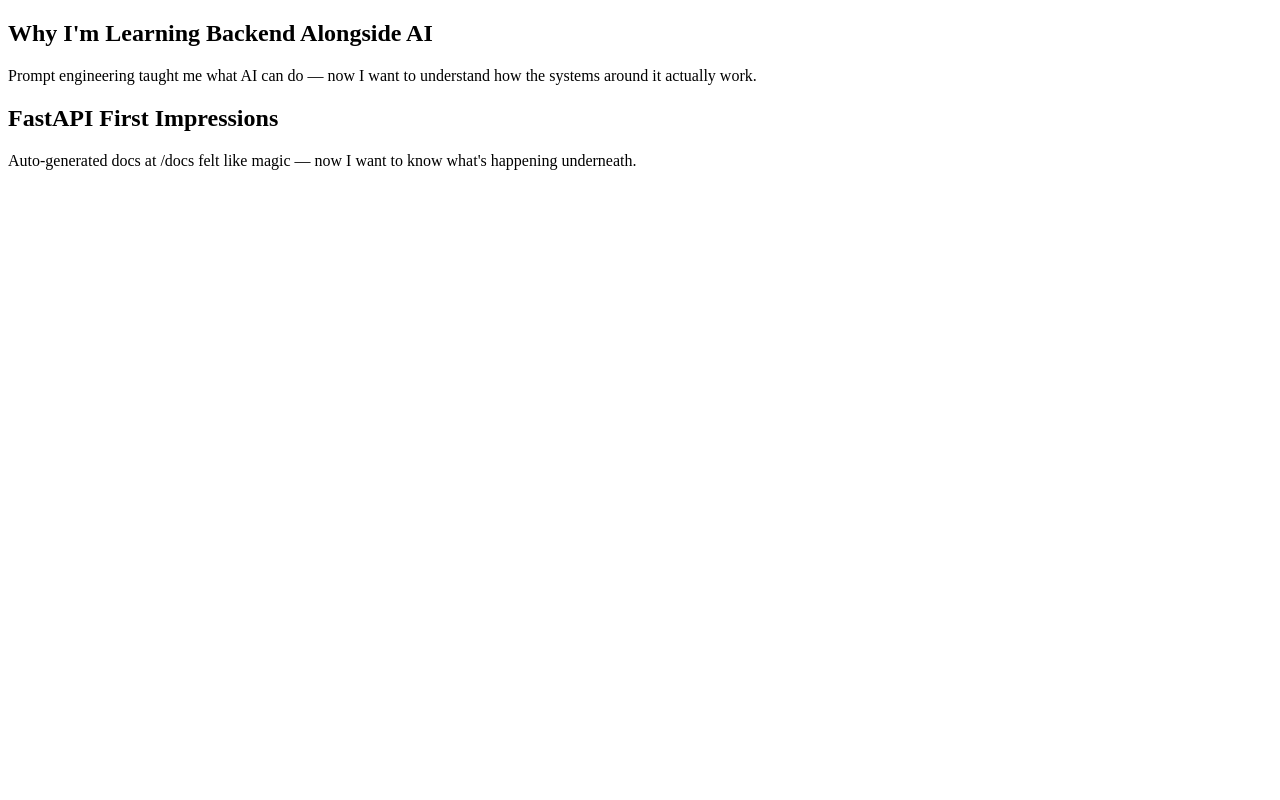
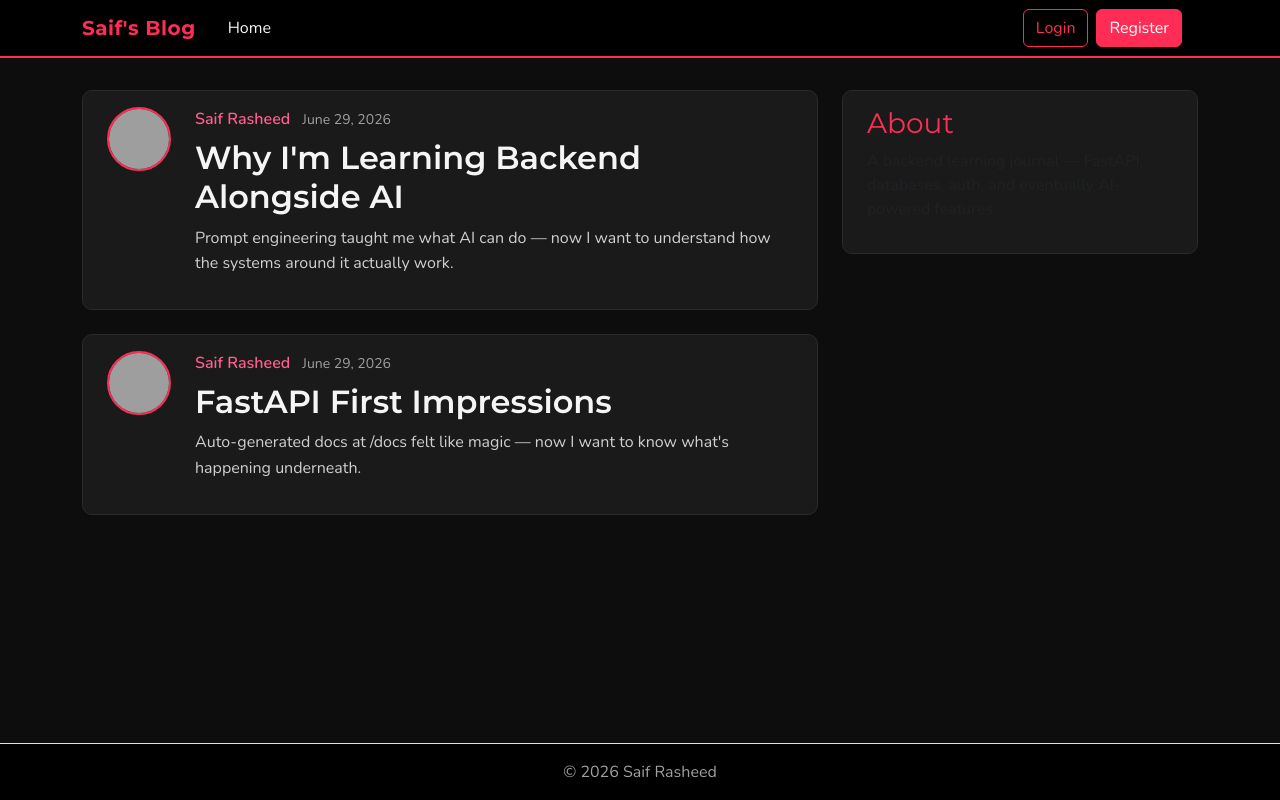
Before and after one commit to saifdevx/fastapi-crud-app, a FastAPI app: page / in a window 1280 px wide. Run offline with FastAPI, Linux system fonts and the light colour scheme; grey boxes are pictures that could not be loaded.

Commit message:
Add Jinja2 templates updates

```diff
--- a/main.py
+++ b/main.py
@@ -1,10 +1,11 @@
-from fastapi import FastAPI , Request
-
+from fastapi import FastAPI, Request
 from fastapi.templating import Jinja2Templates
+from fastapi.staticfiles import StaticFiles
 
 app = FastAPI()
 
 templates = Jinja2Templates(directory="templates")
+app.mount("/static", StaticFiles(directory="static"), name="static")
 
 posts: list[dict] = [
     {
@@ -24,10 +25,12 @@ posts: list[dict] = [
 ]
 
 
-@app.get("/", include_in_schema = False)
-@app.get("/poxt" , include_in_schema = False)
-def home(request : Request):
-    return templates.TemplateResponse(request , "home.html" , {"posts" : posts , "title" : "Home"} )
+@app.get("/", include_in_schema=False, name="home")
+@app.get("/poxt", include_in_schema=False)
+def home(request: Request):
+    return templates.TemplateResponse(
+        request, "home.html", {"posts": posts, "title": "Home"}
+    )
 
 
 @app.get("/api/posts")
--- /dev/null
+++ b/static/css/main.css
@@ -0,0 +1,123 @@
+/* ===== Color Variables ===== */
+:root {
+    --bg-dark: #0d0d0d;
+    --bg-card: #1a1a1a;
+    --accent-red: #ff2d55;
+    --accent-pink: #ff5e8e;
+    --text-white: #f5f5f5;
+    --text-muted: #a0a0a0;
+    --border-color: #2a2a2a;
+}
+
+body {
+    background-color: var(--bg-dark);
+    color: var(--text-white);
+    font-family: 'Nunito', sans-serif;
+}
+
+/* ===== Navbar ===== */
+.bg-steel {
+    background-color: #000000 !important;
+    border-bottom: 2px solid var(--accent-red);
+}
+
+.navbar-brand {
+    font-family: 'Montserrat', sans-serif;
+    font-weight: 700;
+    color: var(--accent-red) !important;
+    letter-spacing: 0.5px;
+}
+
+.nav-link {
+    color: var(--text-white) !important;
+}
+
+.nav-link:hover {
+    color: var(--accent-pink) !important;
+}
+
+.btn-outline-light {
+    border-color: var(--accent-red);
+    color: var(--accent-red);
+}
+
+.btn-outline-light:hover {
+    background-color: var(--accent-red);
+    border-color: var(--accent-red);
+    color: #fff;
+}
+
+.btn-light {
+    background-color: var(--accent-red);
+    border-color: var(--accent-red);
+    color: #fff;
+}
+
+.btn-light:hover {
+    background-color: var(--accent-pink);
+    border-color: var(--accent-pink);
+}
+
+/* ===== Content / Post Cards ===== */
+.content-section {
+    background-color: var(--bg-card);
+    border: 1px solid var(--border-color);
+    border-radius: 10px;
+    transition: border-color 0.2s ease;
+}
+
+.content-section:hover {
+    border-color: var(--accent-red);
+}
+
+.article-title {
+    color: var(--text-white);
+    text-decoration: none;
+    font-family: 'Montserrat', sans-serif;
+    font-weight: 600;
+}
+
+.article-title:hover {
+    color: var(--accent-red);
+}
+
+.article-metadata a {
+    color: var(--accent-pink);
+    text-decoration: none;
+    font-weight: 600;
+}
+
+.article-metadata small {
+    color: var(--text-muted);
+}
+
+.article-content {
+    color: #d0d0d0;
+    line-height: 1.6;
+}
+
+.article-img {
+    border: 2px solid var(--accent-red);
+}
+
+/* ===== Sidebar ===== */
+aside .content-section h3 {
+    color: var(--accent-red);
+    font-family: 'Montserrat', sans-serif;
+}
+
+aside .list-group-item {
+    background-color: var(--bg-card);
+    color: var(--text-white);
+    border-color: var(--border-color);
+}
+
+/* ===== Footer ===== */
+footer {
+    background-color: #000000 !important;
+    border-top: 2px solid var(--accent-red) !important;
+}
+
+footer p {
+    color: var(--text-muted) !important;
+}
--- a/templates/home.html
+++ b/templates/home.html
@@ -1,11 +1,23 @@
-
 {% extends "layout.html" %}
 {% block content %}
-    {% for post in posts%}
-        <h2>{{post.title}}</h2>
-        <p>
-        {{post.content}}
-        </p>
-    {% endfor%}
-
+  {% for post in posts %}
+    <article class="content-section py-3 px-4 mb-4">
+      <div class="d-flex align-items-start gap-4">
+        <img class="rounded-circle article-img flex-shrink-0"
+             src="{{ url_for('static', path='profile_pics/default.jpg') }}"
+             alt="{{ post.author }}'s profile picture"
+             width="64"
+             height="64"
+             loading="lazy">
+        <div class="flex-grow-1">
+          <div class="article-metadata mb-2">
+            <a class="me-2" href="#">{{ post.author }}</a>
+            <small>{{ post.date_posted }}</small>
+          </div>
+          <h2><a class="article-title" href="#">{{ post.title }}</a></h2>
+          <p class="article-content">{{ post.content }}</p>
+        </div>
+      </div>
+    </article>
+  {% endfor %}
 {% endblock content %}
--- a/templates/layout.html
+++ b/templates/layout.html
@@ -1,20 +1,68 @@
 <!DOCTYPE html>
-<html>
+<html lang="en">
   <head>
+    <meta charset="utf-8">
+    <meta name="viewport" content="width=device-width, initial-scale=1">
 
-<title>
     {% if title %}
-        FastAPI - APP  {{title}}
+      <title>FastAPI Blog - {{ title }}</title>
     {% else %}
-            FastAPI Blog
+      <title>FastAPI Blog</title>
     {% endif %}
-    </title>
+    <meta name="description" content="A backend learning project by Saif Rasheed">
+    <meta name="author" content="Saif Rasheed">
 
+    <link rel="preconnect" href="https://fonts.googleapis.com">
+    <link rel="preconnect" href="https://fonts.gstatic.com" crossorigin>
+    <link href="https://fonts.googleapis.com/css2?family=Montserrat:wght@400;600;700&family=Nunito:wght@400;600&display=swap" rel="stylesheet">
 
+    <link href="https://cdn.jsdelivr.net/npm/bootstrap@5.3.8/dist/css/bootstrap.min.css" rel="stylesheet">
+
+    <link rel="stylesheet" type="text/css" href="{{ url_for('static', path='css/main.css') }}">
   </head>
-<body>
+  <body class="d-flex flex-column min-vh-100">
+    <header class="site-header">
+      <nav class="navbar navbar-expand-md bg-steel fixed-top" data-bs-theme="dark">
+        <div class="container">
+          <a class="navbar-brand me-4" href="{{ url_for('home') }}">Saif's Blog</a>
+          <button class="navbar-toggler" type="button" data-bs-toggle="collapse" data-bs-target="#navbarToggle">
+            <span class="navbar-toggler-icon"></span>
+          </button>
+          <div class="collapse navbar-collapse" id="navbarToggle">
+            <div class="navbar-nav me-auto">
+              <a class="nav-link active" href="{{ url_for('home') }}">Home</a>
+            </div>
+            <div class="navbar-nav">
+              <a class="btn btn-outline-light mb-2 mb-md-0 me-md-2" href="#">Login</a>
+              <a class="btn btn-light mb-2 mb-md-0 me-md-3" href="#">Register</a>
+            </div>
+          </div>
+        </div>
+      </nav>
+    </header>
+
+    <main role="main" class="container" style="margin-top: 90px;">
+      <div class="row">
+        <div class="col-md-8">
           {% block content %}
           {% endblock content %}
+        </div>
+        <aside class="col-md-4">
+          <div class="content-section py-3 px-4 mb-4">
+            <h3>About</h3>
+            <p class="text-body-secondary">A backend learning journal — FastAPI, databases, auth, and eventually AI-powered features.</p>
+          </div>
+        </aside>
+      </div>
+    </main>
 
+    <footer class="mt-auto py-3 border-top">
+      <div class="container text-center">
+        <p class="mb-0">© <span id="year"></span> Saif Rasheed</p>
+      </div>
+    </footer>
+
+    <script>document.getElementById('year').textContent = new Date().getFullYear();</script>
+    <script src="https://cdn.jsdelivr.net/npm/bootstrap@5.3.8/dist/js/bootstrap.bundle.min.js"></script>
   </body>
 </html>
```
Also changed, not shown: static/profile_pics/default.jpg.png (added). Lines whose indentation alone changed are shown as unchanged.
